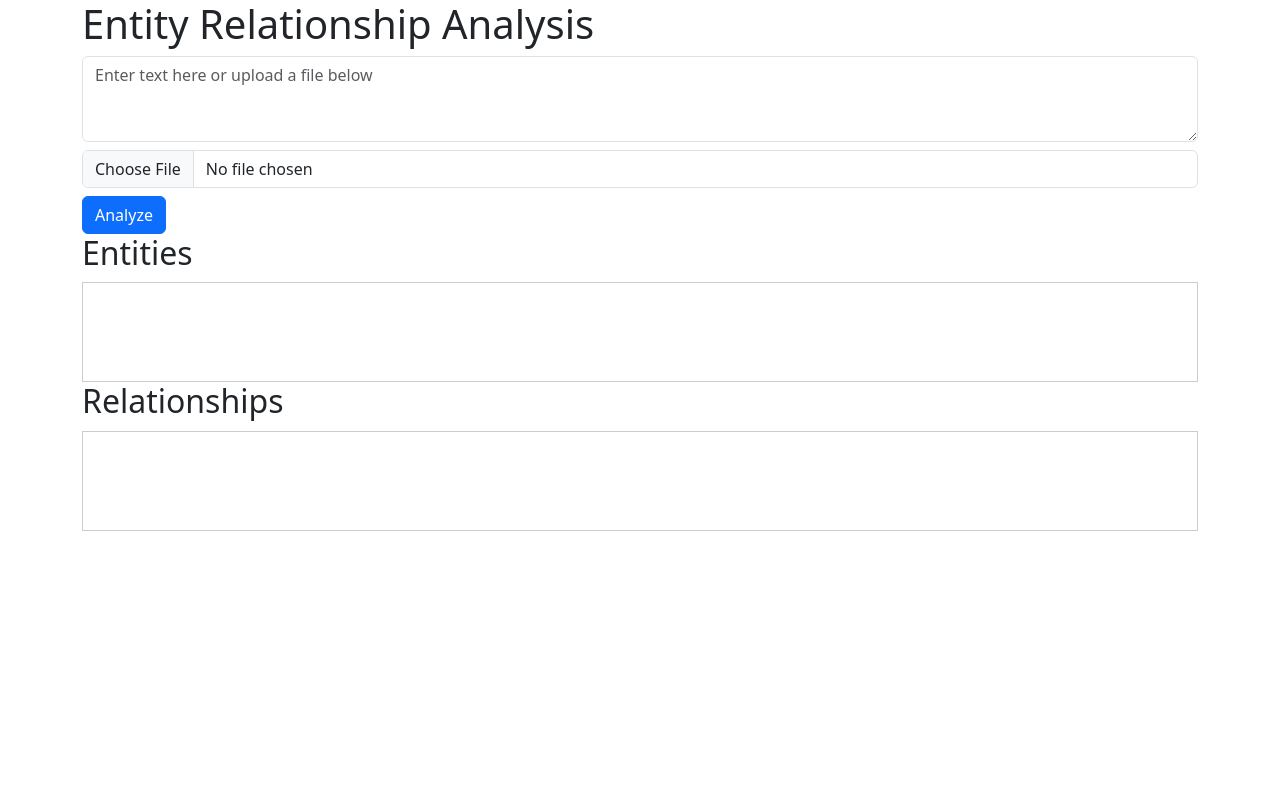
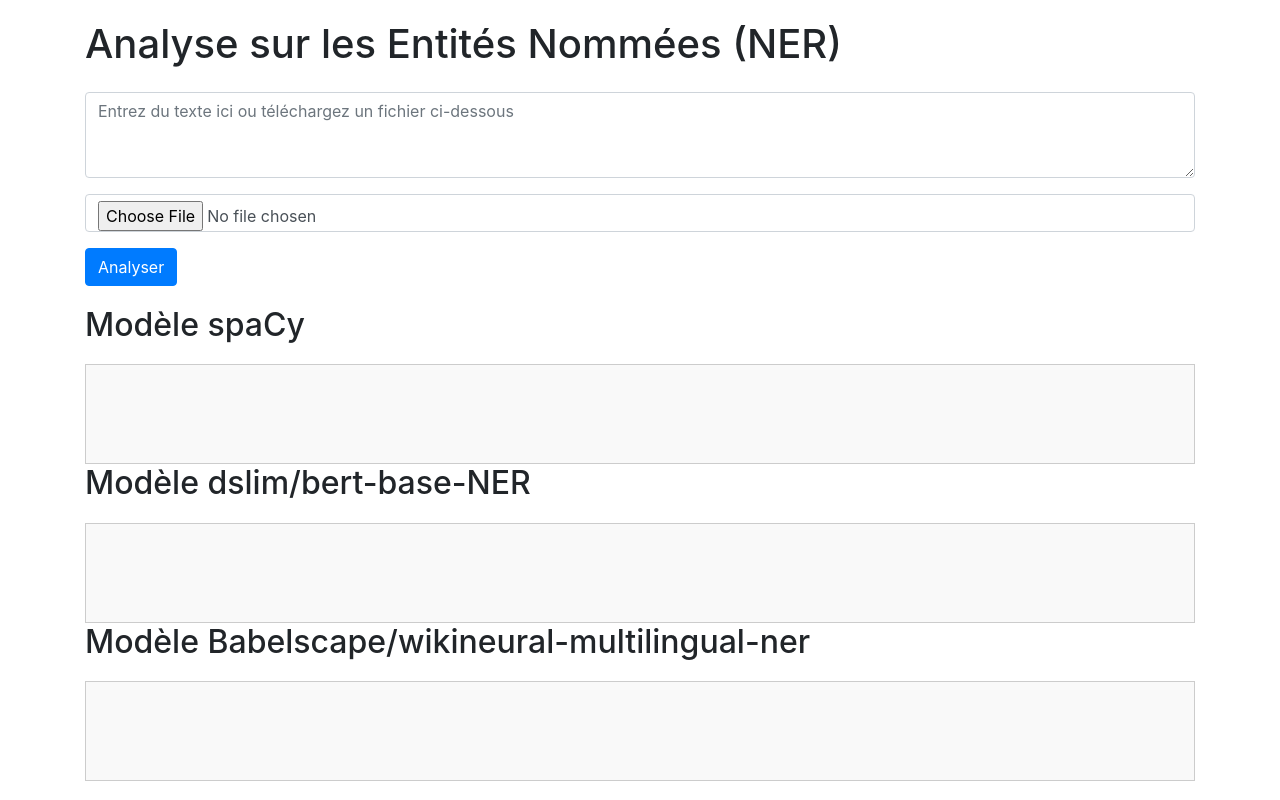
Before and after one commit to Simounawind/proj_web_interface_RN, a FastAPI app: page / in a window 1280 px wide. Run offline with FastAPI, Linux system fonts and the light colour scheme; some libraries are stand-ins or nearby versions.

Commit message:
ajout modele

```diff
--- a/main.py
+++ b/main.py
@@ -1,42 +1,93 @@
 from fastapi import FastAPI, Form, File, UploadFile, Request
 from fastapi.staticfiles import StaticFiles
 from fastapi.templating import Jinja2Templates
-from typing import Optional
 import spacy
 import wikipediaapi
 import aiofiles
+from transformers import pipeline
 
+# Créer une instance d'application FastAPI
 app = FastAPI()
 
-# 加载spaCy法语模型
-nlp = spacy.load("fr_core_news_sm")
+# Monter le répertoire statique pour servir des fichiers statiques
+app.mount("/static", StaticFiles(directory="static"), name="static")
 
+# Initialiser les templates Jinja2 pour la génération de HTML
+templates = Jinja2Templates(directory="templates")
+
+# Charger le modèle spaCy français pour la reconnaissance d'entités nommées (NER)
+nlp_spacy = spacy.load("fr_core_news_sm")
+
+# Initialiser les modèles de reconnaissance d'entités nommées (NER) de Transformers
+nlp_bert_base_ner = pipeline("ner", model="dslim/bert-base-NER")
+nlp_wikineural_ner = pipeline("ner", model="Babelscape/wikineural-multilingual-ner")
+
+# Initialiser WikipediaAPI avec un agent utilisateur personnalisé pour les requêtes
 wiki_wiki = wikipediaapi.Wikipedia(language='fr', user_agent="MyAppName/1.0 (myemail@example.com)")
-
-app.mount("/static", StaticFiles(directory="static"), name="static")
-templates = Jinja2Templates(directory="templates")
 
 @app.get("/")
 async def root(request: Request):
+    # Générer et retourner la page d'accueil en utilisant un template Jinja2
     return templates.TemplateResponse("index.html", {"request": request})
 
 @app.post("/analyze/")
 async def analyze_text(text: str = Form(default=""), file: UploadFile = File(None)):
-    if file:
-        contents = await file.read()
-        text = contents.decode("utf-8")
-        await file.close()
+    try:
+        # Gérer la réception du contenu texte ou d'un fichier
+        if file:
+            contents = await file.read()
+            text = contents.decode("utf-8")
+            await file.close()
+            print("Contenu du fichier reçu :", text)
+        else:
+            print("Contenu texte reçu :", text)
 
-    if not text:
-        return {"error": "No text provided"}
+        if not text:
+            return {"error": "Aucun texte fourni"}
 
+        # Traitement du texte avec spaCy pour la reconnaissance d'entités nommées
+        entities_spacy = []
+        doc_spacy = nlp_spacy(text)
+        print("Entités détectées par spaCy :", doc_spacy.ents)
+        for ent in doc_spacy.ents:
+            wiki_page = wiki_wiki.page(ent.text)
+            url = wiki_page.fullurl if wiki_page.exists() else None
+            entities_spacy.append({"entity": ent.text, "type": ent.label_, "url": url})
 
-    doc = nlp(text)
-    entities = []
-    for ent in doc.ents:
-        wiki_page = wiki_wiki.page(ent.text)
-        if wiki_page.exists():
-            entities.append({"entity": ent.text, "type": ent.label_, "url": wiki_page.fullurl})
-        else:
-            entities.append({"entity": ent.text, "type": ent.label_, "url": None})
-    return {"entities": entities}
+        print("Entités traitées par spaCy :", entities_spacy)
+
+        # Traitement du texte avec le modèle BERT-base-NER de Transformers
+        entities_bert_base_ner = []
+        results_bert_base = nlp_bert_base_ner(text)
+        print("Sortie du modèle BERT base NER :", results_bert_base)
+        for result in results_bert_base:
+            entity = text[result['start']:result['end']]
+            wiki_page = wiki_wiki.page(entity)
+            url = wiki_page.fullurl if wiki_page.exists() else None
+            score = float(result['score']) if 'score' in result else None
+            entities_bert_base_ner.append({"entity": entity, "type": result['entity'], "score": score, "url": url})
+
+        print("Entités traitées par BERT :", entities_bert_base_ner)
+
+        # Traitement du texte avec le modèle Wikineural-multilingual-ner de Transformers
+        entities_wikineural_ner = []
+        results_wikineural = nlp_wikineural_ner(text)
+        print("Sortie du modèle Wikineural NER :", results_wikineural)
+        for result in results_wikineural:
+            entity = text[result['start']:result['end']]
+            wiki_page = wiki_wiki.page(entity)
+            url = wiki_page.fullurl if wiki_page.exists() else None
+            score = float(result['score']) if 'score' in result else None
+            entities_wikineural_ner.append({"entity": entity, "type": result['entity'], "score": score, "url": url})
+
+        print("Entités traitées par Wikineural :", entities_wikineural_ner)
+
+        # Fusionner les résultats et les retourner
+        return {
+            "entities_spacy": entities_spacy,
+            "entities_bert_base_ner": entities_bert_base_ner,
+            "entities_wikineural_ner": entities_wikineural_ner
+        }
+    except Exception as e:
+        print(f"Une erreur est survenue : {e}")
+        return {"error": "Erreur interne du serveur"}, 500
--- a/templates/index.html
+++ b/templates/index.html
@@ -1,24 +1,60 @@
 <!DOCTYPE html>
-<html lang="en">
+<html lang="fr">
 <head>
     <meta charset="UTF-8">
     <meta name="viewport" content="width=device-width, initial-scale=1.0">
-    <title>Entity Relationship Analysis</title>
+    <title>Analyse sur les Entités Nommées (NER)</title>
     <!-- Bootstrap CSS -->
-    <link href="/static/bootstrap.min.css" rel="stylesheet">
-    <script src="https://d3js.org/d3.v6.min.js"></script>
+    <link href="https://stackpath.bootstrapcdn.com/bootstrap/4.5.2/css/bootstrap.min.css" rel="stylesheet">
+    <!-- Optional JavaScript -->
+    <!-- Popper.js, then Bootstrap JS -->
+    <script src="https://cdn.jsdelivr.net/npm/@popperjs/core@2.5.2/dist/umd/popper.min.js"></script>
+    <script src="https://stackpath.bootstrapcdn.com/bootstrap/4.5.2/js/bootstrap.min.js"></script>
+    <style>
+        .result-box {
+            border: 1px solid #ccc;
+            padding: 10px;
+            margin-top: 20px;
+            min-height: 100px;
+            background-color: #f9f9f9;
+        }
+        body {
+            padding-top: 20px;
+        }
+        .loading-spinner {
+            display: none;
+            width: 3rem;
+            height: 3rem;
+        }
+        #imagePreview {
+            margin-top: 20px;
+            max-height: 200px;
+        }
+    </style>
 </head>
 <body class="container">
-    <h1>Entity Relationship Analysis</h1>
-    <div>
-        <textarea id="textInput" class="form-control" rows="3" placeholder="Enter text here or upload a file below"></textarea>
-        <input type="file" id="fileInput" class="form-control mt-2">
-        <button onclick="analyzeText()" class="btn btn-primary mt-2">Analyze</button>
+    <h1 class="mb-4">Analyse sur les Entités Nommées (NER)</h1>
+    <div class="mb-3">
+        <textarea id="textInput" class="form-control" rows="3" placeholder="Entrez du texte ici ou téléchargez un fichier ci-dessous"></textarea>
     </div>
-    <h2>Entities</h2>
-    <div id="entities" class="result-box"></div>
-    <h2>Relationships</h2>
-    <div id="relationships" class="result-box"></div>
+    <div class="mb-3">
+        <input type="file" id="fileInput" class="form-control" onchange="previewImage()">
+    </div>
+    <div class="mb-3">
+        <button onclick="analyzeText()" class="btn btn-primary">Analyser</button>
+        <div class="loading-spinner">
+            <div class="spinner-border text-primary" role="status">
+                <span class="sr-only">Analyse en cours...</span>
+            </div>
+        </div>
+    </div>
+    <div id="imagePreview"></div>
+    <h2>Modèle spaCy</h2>
+    <div id="entitiesSpacy" class="result-box"></div>
+    <h2>Modèle dslim/bert-base-NER</h2>
+    <div id="entitiesBertBaseNer" class="result-box"></div>
+    <h2>Modèle Babelscape/wikineural-multilingual-ner</h2>
+    <div id="entitiesWikineuralNer" class="result-box"></div>
 
     <script>
         async function analyzeText() {
@@ -26,47 +62,67 @@
 
             const textInput = document.getElementById('textInput').value;
             const fileInput = document.getElementById('fileInput').files[0];
+            const spinner = document.querySelector('.loading-spinner');
+
+            spinner.style.display = 'block'; // Show the spinner
 
             if (textInput) {
                 formData.append('text', textInput);
             } else if (fileInput) {
                 formData.append('file', fileInput);
             } else {
-                alert('Please enter some text or upload a file.');
+                alert('Veuillez entrer du texte ou télécharger un fichier.');
+                spinner.style.display = 'none'; // Hide the spinner
                 return;
             }
 
             const response = await fetch('/analyze/', {
                 method: 'POST',
-                body: formData // Use FormData to send text or file
+                body: formData
             });
 
+            spinner.style.display = 'none'; // Hide the spinner after the fetch call
+
             if (!response.ok) {
-                alert('Failed to analyze text. Please try again.');
+                alert('Échec de l\'analyse du texte. Veuillez réessayer.');
                 return;
             }
 
-            const data = await response.json(); // Assuming the response is JSON
+            const data = await response.json(); // Assuming the response is in JSON
 
-            // Assuming the backend returns an object with an 'entities' array
-            const entitiesDiv = document.getElementById('entities');
+            // Display entities detected by spaCy
+            displayEntities(data.entities_spacy, 'entitiesSpacy', false);
+
+            // Display entities detected by dslim/bert-base-NER
+            displayEntities(data.entities_bert_base_ner, 'entitiesBertBaseNer', true);
+
+            // Display entities detected by Babelscape/wikineural-multilingual-ner
+            displayEntities(data.entities_wikineural_ner, 'entitiesWikineuralNer', true);
+        }
+
+        function displayEntities(entities, elementId, showScore) {
+            const entitiesDiv = document.getElementById(elementId);
             entitiesDiv.innerHTML = ''; // Clear previous results
-            data.entities.forEach(entity => {
+            entities.forEach(entity => {
                 const entityElement = document.createElement('div');
-                entityElement.textContent = `${entity.entity} (${entity.type}) - ${entity.url ? entity.url : 'No URL found'}`;
+                let textContent = `${entity.entity} (${entity.type})`;
+                if (showScore) {
+                    textContent += ` - Score : ${entity.score.toFixed(2)}`;
+                }
+                textContent += `, URL : ${entity.url ? entity.url : 'Aucune URL trouvée'}`;
+                entityElement.textContent = textContent;
                 entitiesDiv.appendChild(entityElement);
             });
         }
+
+        function previewImage() {
+            var oFReader = new FileReader();
+            oFReader.readAsDataURL(document.getElementById("fileInput").files[0]);
+
+            oFReader.onload = function (oFREvent) {
+                document.getElementById("imagePreview").innerHTML = '<img src="'+oFREvent.target.result+'" alt="Image preview" class="img-fluid"/>';
+            };
+        }
     </script>
-
-
-    <style>
-        .result-box {
-            border: 1px solid #ccc;
-            padding: 10px;
-            margin-top: 10px;
-            min-height: 100px;
-        }
-    </style>
 </body>
 </html>
```
Also changed, not shown: index.html (+26 -10 lines), requirements.txt (+6 -4 lines), test_model.py (added, +47 -0 lines), 2 other files.
